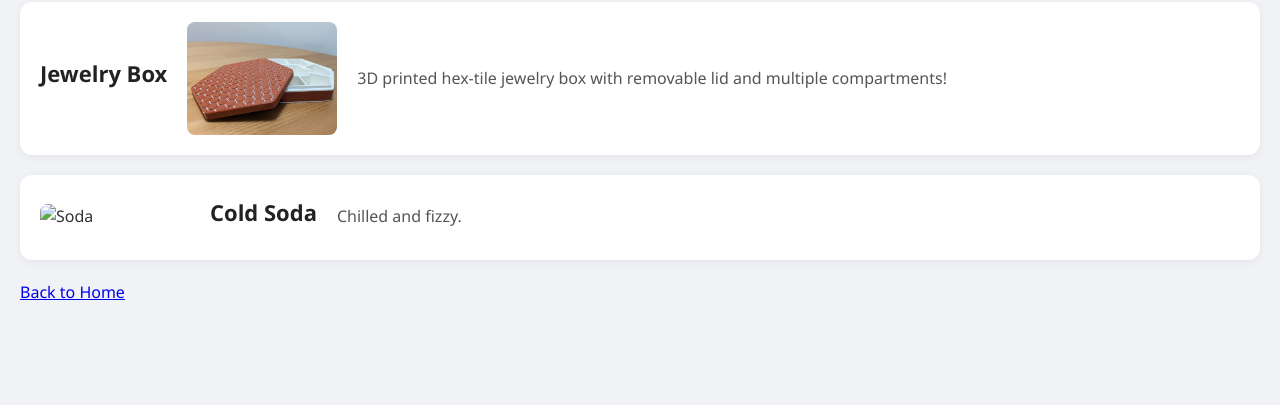
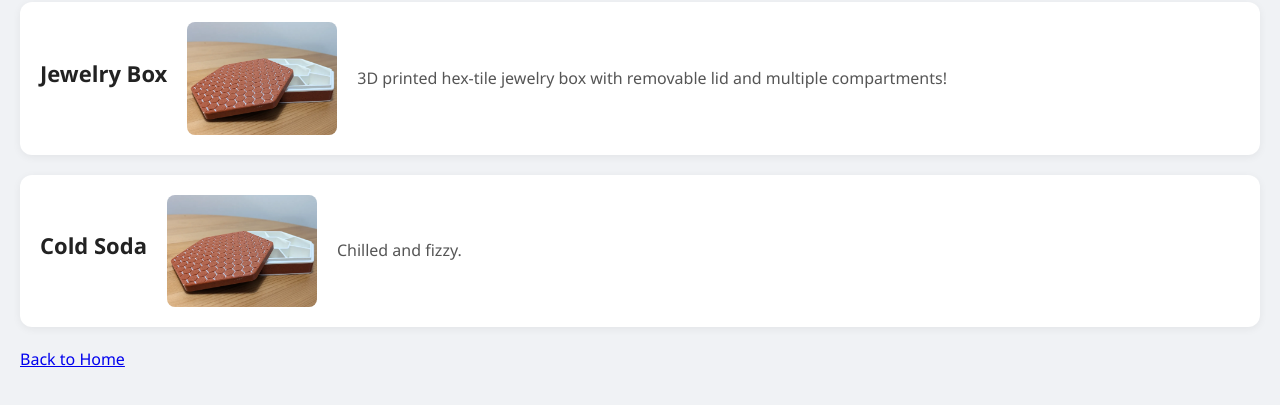
Before and after one commit to PFL-OFFICIAL/DoorOrder, a plain HTML site: page products.html in a window 1280 px wide. Shown: the part 89-494 px from the top of the page. Drawn offline with Linux system fonts and the light colour scheme.

Commit message:
Update products.html

```diff
--- a/products.html
+++ b/products.html
@@ -6,16 +6,19 @@
 </head>
 <body>
   <h1>Our Products</h1>
+
   <div class="product">
-   <h2>Jewelry Box</h2>
-<img src="images/jewelry_box.webp" alt="Jewelry Box" style="max-width: 300px;">
-<p>3D printed hex-tile jewelry box with removable lid and multiple compartments!</p>
+    <h2>Jewelry Box</h2>
+    <img src="images/jewelry_box.webp" alt="Jewelry Box" style="max-width: 300px;">
+    <p>3D printed hex-tile jewelry box with removable lid and multiple compartments!</p>
   </div>
+
   <div class="product">
-    <img src="jew box.webp" alt="Soda">
     <h2>Cold Soda</h2>
+    <img src="images/jewelry_box.webp" alt="Soda" style="max-width: 300px;">
     <p>Chilled and fizzy.</p>
   </div>
+
   <a href="index.html">Back to Home</a>
 </body>
 </html>
```
